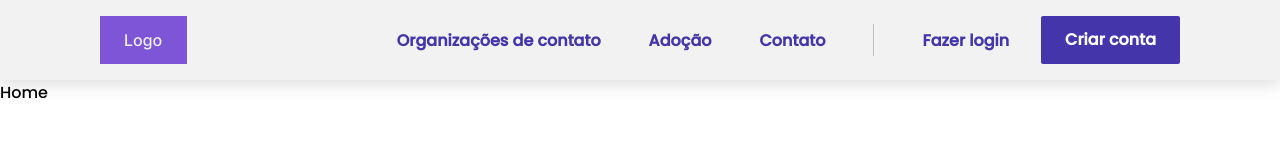
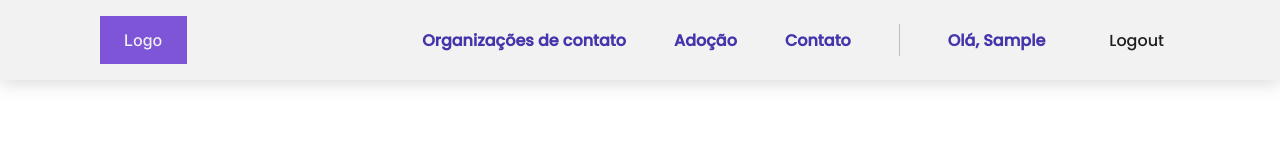
Before and after one commit to joyce-luiza/pets, a React (Create React App) app in the folder client/: page /user/complement in a window 1280 px wide. Before the commit this address led to /login. Shown: the top 160 px of the page. Built offline with nearby package versions, Linux system fonts and the light colour scheme; sample sign-in values are in the browser's storage.

Commit message:
adding token validation

```diff
--- a/client/package.json
+++ b/client/package.json
@@ -10,6 +10,7 @@
         "antd": "^5.14.2",
         "axios": "^1.6.7",
         "dayjs": "^1.11.10",
+        "jwt-decode": "^4.0.0",
         "react": "^18.2.0",
         "react-datepicker": "^5.0.0",
         "react-dom": "^18.2.0",
--- a/client/src/contexts/AuthContext.js
+++ b/client/src/contexts/AuthContext.js
@@ -1,10 +1,9 @@
 import React, { createContext, useContext, useState, useEffect } from "react";
 import { axiosRequest } from "../utils/axiosRequest";
 import { useNavigate } from "react-router-dom";
+import { jwtDecode } from "jwt-decode";
 
-const initUser = {
-  user: {},
-};
+const initUser = {};
 
 const AuthContext = createContext();
 
@@ -19,6 +18,9 @@ export const AuthProvider = ({ children }) => {
 
     useEffect(() => {
         localStorage.setItem("user", JSON.stringify(user));
+        if (user && user.token) {
+            checkTokenExpiration();
+        }
     }, [user]);
 
     const login = async (email, psw, userType, firstAccess) => {
@@ -32,7 +34,7 @@ export const AuthProvider = ({ children }) => {
                     type: userType,
                 },
             });
-      setUser(JSON.stringify(response));
+            setUser(response);
             if (firstAccess) {
                 navigate("/user/complement");
             } else {
@@ -43,8 +45,19 @@ export const AuthProvider = ({ children }) => {
         }
     };
 
+    const checkTokenExpiration = () => {
+        const token = user.token;
+        if (token) {
+            const decodedToken = jwtDecode(token);
+            const tokenExpirationDate = new Date(decodedToken.exp * 1000);
+            if (tokenExpirationDate < new Date()) {
+                logout();
+            }
+        }
+    };
+
     const logout = () => {
-    setUser(null);
+        setUser(initUser);
         localStorage.removeItem("user");
         navigate("/register");
     };
--- a/client/src/contexts/ProtectedRoute.js
+++ b/client/src/contexts/ProtectedRoute.js
@@ -3,9 +3,8 @@ import { Navigate, Outlet } from "react-router-dom";
 import { useAuth } from "./AuthContext";
 
 const ProtectedRoute = () => {
-  const { user } = useAuth();
-  const userData = user.user;
-  return userData && userData.token ? <Outlet /> : <Navigate to="/login" />;
+    const { user } = useAuth();
+    return user && user.token ? <Outlet /> : <Navigate to="/login" />;
 };
 
 export default ProtectedRoute;
--- a/client/src/layout/Header/index.jsx
+++ b/client/src/layout/Header/index.jsx
@@ -7,8 +7,6 @@ import { Button } from "antd";
 
 export default function Header() {
     const { user, logout } = useAuth();
-  const treatedUser = typeof user === "string" ? JSON.parse(user) : null;
-
     return (
         <header className={styles.container}>
             <img className={styles.menuLogo} src={Logo} alt="Logo" />
@@ -25,9 +23,9 @@ export default function Header() {
                     </li>
                 </ul>
                 <div className={styles.divider}></div>
-        {treatedUser ? (
+                {user && user.token ? (
                     <>
-            <Link>{`Olá, ${treatedUser.firstName} `}</Link>
+                        <Link>{`Olá, ${user.firstName} `}</Link>
                         <Button type="text" onClick={logout}>
                             Logout
                         </Button>
```
Also changed, not shown: 1 other file (tests, documents, lock files or other folders). Lines whose indentation alone changed are shown as unchanged.
